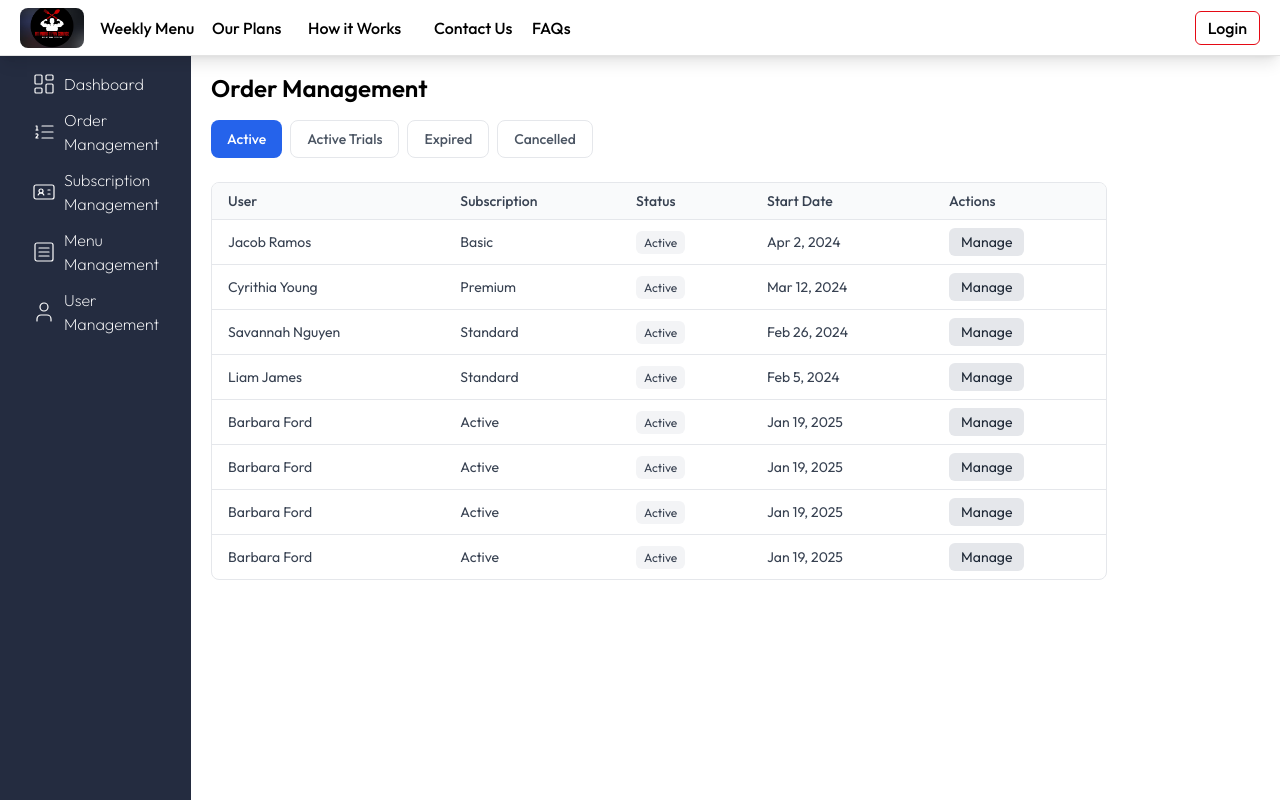
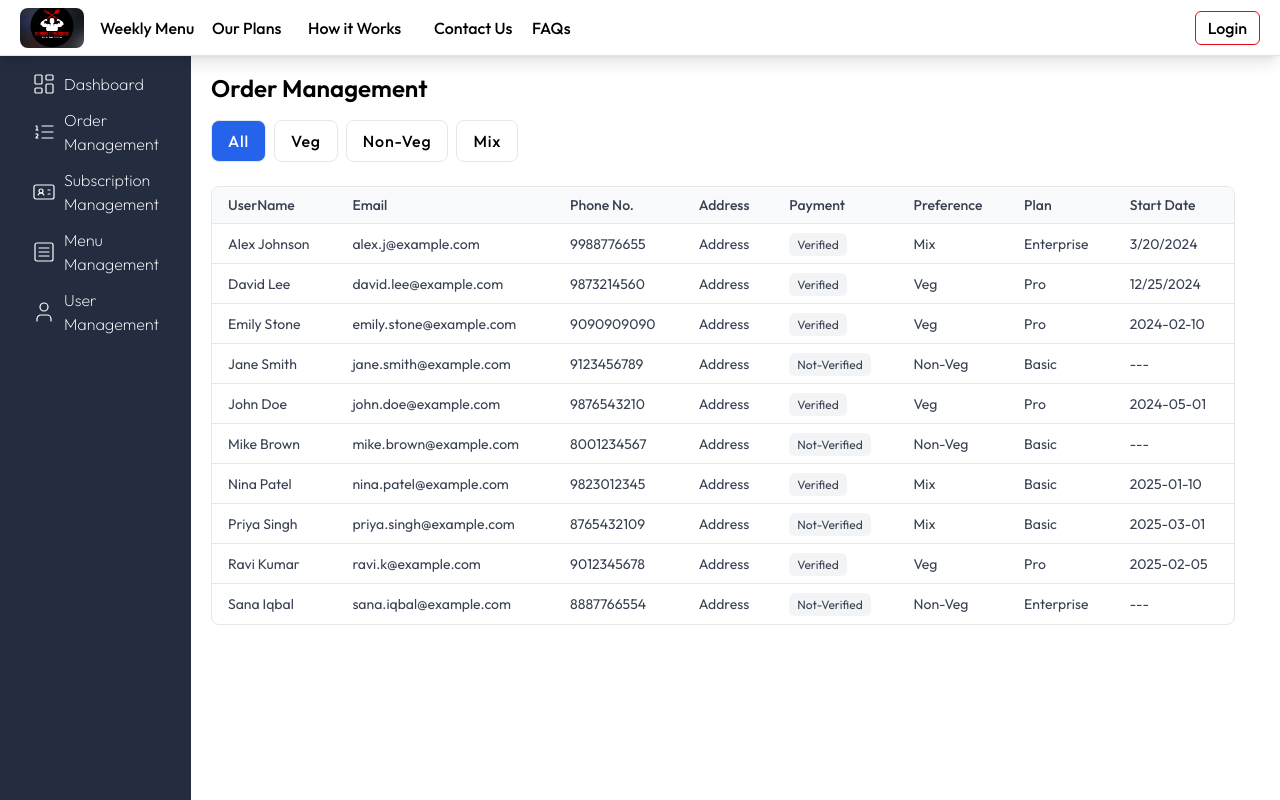
Before and after one commit to Devoptiv01/fit-mafia-tiffen, a Next.js app: page /order-mgt in a window 1280 px wide. Built offline with nearby package versions, Linux system fonts and the light colour scheme; no server answers; the database is empty.

Commit message:
Refactor: Enhance user management and order management pages with new data handling and UI improvements

```diff
--- a/src/app/(admin)/dashboard/page.tsx
+++ b/src/app/(admin)/dashboard/page.tsx
@@ -16,7 +16,7 @@ const data = {
 };
 
 const StatCard = ({Icon, title, value}: { Icon: React.ElementType, title:String, value: number | string }) => (
-  <div className="flex items-center gap-4 p-4 bg-white rounded-xl shadow border">
+  <div className="flex flex-col justify-center h-44 items-center gap-4 p-4 bg-white rounded-xl shadow border">
     <Icon className="text-blue-500 w-6 h-6" />
     <div>
       <div className="text-sm text-gray-500">{title}</div>
--- a/src/app/(admin)/order-mgt/page.tsx
+++ b/src/app/(admin)/order-mgt/page.tsx
@@ -1,76 +1,273 @@
 "use client";
 
-import React from "react";
+import axios from "axios";
+import React, { useEffect, useState } from "react";
 
 type Subscription = {
-  name: string;
+  userName: string;
+  email: string;
+  phoneNumber?: string;
+  preference: string;
   plan: string;
-  status: string;
-  startDate: string;
+  subscriptionPlan: string[] | string;
+  isSubscribed: boolean | string;
+  subscribedAt: string | Date | null;
+  isPaymentVerified: boolean
 };
 
-const subscriptions: Subscription[] = [
-  { name: "Jacob Ramos", plan: "Basic", status: "Active", startDate: "Apr 2, 2024" },
-  { name: "Cyrithia Young", plan: "Premium", status: "Active", startDate: "Mar 12, 2024" },
-  { name: "Savannah Nguyen", plan: "Standard", status: "Active", startDate: "Feb 26, 2024" },
-  { name: "Liam James", plan: "Standard", status: "Active", startDate: "Feb 5, 2024" },
-  { name: "Barbara Ford", plan: "Active", status: "Active", startDate: "Jan 19, 2025" },
-  { name: "Barbara Ford", plan: "Active", status: "Active", startDate: "Jan 19, 2025" },
-  { name: "Barbara Ford", plan: "Active", status: "Active", startDate: "Jan 19, 2025" },
-  { name: "Barbara Ford", plan: "Active", status: "Active", startDate: "Jan 19, 2025" },
+type CurrentStateProp = 'Veg' | 'Non-Veg' | "Mix" | 'all';
+
+const tableData = [
+  {
+    userName: "John Doe",
+    email: "john.doe@example.com",
+    phoneNumber: "9876543210",
+    preference: "Veg",
+    plan: "Pro",
+    subscriptionPlan: ["Lunch", "Dinner"],
+    isSubscribed: true,
+    subscribedAt: "2024-05-01",
+    isPaymentVerified: true,
+  },
+  {
+    userName: "Jane Smith",
+    email: "jane.smith@example.com",
+    phoneNumber: "9123456789",
+    preference: "Non-Veg",
+    plan: "Basic",
+    subscriptionPlan: "Lunch",
+    isSubscribed: false,
+    subscribedAt: null,
+    isPaymentVerified: false,
+  },
+  {
+    userName: "Alex Johnson",
+    email: "alex.j@example.com",
+    phoneNumber: "9988776655",
+    preference: "Mix",
+    plan: "Enterprise",
+    subscriptionPlan: ["Breakfast", "Lunch", "Dinner"],
+    isSubscribed: true,
+    subscribedAt: new Date("2024-03-20"),
+    isPaymentVerified: true,
+  },
+  {
+    userName: "Emily Stone",
+    email: "emily.stone@example.com",
+    phoneNumber: "9090909090",
+    preference: "Veg",
+    plan: "Pro",
+    subscriptionPlan: "Dinner",
+    isSubscribed: "true",
+    subscribedAt: "2024-02-10",
+    isPaymentVerified: true,
+  },
+  {
+    userName: "Mike Brown",
+    email: "mike.brown@example.com",
+    phoneNumber: "8001234567",
+    preference: "Non-Veg",
+    plan: "Basic",
+    subscriptionPlan: ["Lunch"],
+    isSubscribed: "false",
+    subscribedAt: null,
+    isPaymentVerified: false,
+  },
+  {
+    userName: "Nina Patel",
+    email: "nina.patel@example.com",
+    phoneNumber: "9823012345",
+    preference: "Mix",
+    plan: "Basic",
+    subscriptionPlan: ["Breakfast", "Lunch"],
+    isSubscribed: true,
+    subscribedAt: "2025-01-10",
+    isPaymentVerified: true,
+  },
+  {
+    userName: "Ravi Kumar",
+    email: "ravi.k@example.com",
+    phoneNumber: "9012345678",
+    preference: "Veg",
+    plan: "Pro",
+    subscriptionPlan: ["Lunch", "Dinner"],
+    isSubscribed: true,
+    subscribedAt: "2025-02-05",
+    isPaymentVerified: true,
+  },
+  {
+    userName: "Sana Iqbal",
+    email: "sana.iqbal@example.com",
+    phoneNumber: "8887766554",
+    preference: "Non-Veg",
+    plan: "Enterprise",
+    subscriptionPlan: "Dinner",
+    isSubscribed: false,
+    subscribedAt: null,
+    isPaymentVerified: false,
+  },
+  {
+    userName: "David Lee",
+    email: "david.lee@example.com",
+    phoneNumber: "9873214560",
+    preference: "Veg",
+    plan: "Pro",
+    subscriptionPlan: ["Lunch"],
+    isSubscribed: true,
+    subscribedAt: new Date("2024-12-25"),
+    isPaymentVerified: true,
+  },
+  {
+    userName: "Priya Singh",
+    email: "priya.singh@example.com",
+    phoneNumber: "8765432109",
+    preference: "Mix",
+    plan: "Basic",
+    subscriptionPlan: "Breakfast",
+    isSubscribed: true,
+    subscribedAt: "2025-03-01",
+    isPaymentVerified: false,
+  },
 ];
 
+
 const Page = () => {
+  const [rawData, setRawData] = useState<Subscription[]>([]);
+  const [filterData, setFilterData] = useState<Subscription[]>();
+  const [currentState, setCurrentState] = useState<CurrentStateProp>('all');
+
+  const handlefilter = () => {
+    let data: Subscription[] = [];
+    if(currentState !== 'all' ){
+      data = tableData
+        .filter((e) => e.preference == currentState)
+        .sort((a, b) => {
+          const nameA = a.userName || "";
+          const nameB = b.userName || "";
+          return nameA.localeCompare(nameB);
+        });
+    }
+    if(currentState === 'all' ){
+      data = tableData
+        .sort((a, b) => {
+          const nameA = a.userName || "";
+          const nameB = b.userName || "";
+          return nameA.localeCompare(nameB);
+        });
+    }
+
+    if(data.length === 0 ) {
+      setFilterData([]);
+    }else {
+      setFilterData(data);
+    }
+  };
+
+  useEffect(() => {
+    const getData = async () => {
+      const res = await axios.get("/api/v1/users-details");
+      console.log(res);
+      if (res.data.statusCode === 200) {
+        setRawData(res.data.data.allUsers);
+      }
+    };
+    getData();
+  }, []);
+  console.log(rawData);
+
+  useEffect(() => {
+    // getData()
+    handlefilter();
+  }, [currentState]);
+
   return (
-    <div className="p-4 w-full bg-white rounded-lg ">
+    <div className="p-4 w-full bg-white rounded-lg">
       <h2 className="text-2xl font-semibold mb-4">Order Management</h2>
 
       {/* Tabs */}
-      <div className="flex gap-2 mb-6">
-        <button className="px-4 py-2 bg-blue-600 text-white rounded-lg text-sm font-medium">
-          Active
+      <div className="flex gap-2 mb-6 text-black font-medium tracking-wider">
+        <button
+          onClick={() => setCurrentState('all')}
+          className={`px-4 py-2 hover:bg-blue-600  hover:text-white rounded-lg border duration-300  ${
+            currentState === 'all' && "bg-blue-600 text-white"
+          }`}
+        >
+          All
         </button>
-        <button className="px-4 py-2 bg-white text-gray-600 rounded-lg text-sm font-medium border">
-          Active Trials
+        <button
+          onClick={() => setCurrentState('Veg')}
+          className={`px-4 py-2 hover:bg-blue-600  hover:text-white rounded-lg border duration-300  ${
+            currentState === 'Veg' && "bg-blue-600 text-white"
+          }`}
+        >
+          Veg
         </button>
-        <button className="px-4 py-2 bg-white text-gray-600 rounded-lg text-sm font-medium border">
-          Expired
+        <button
+          onClick={() => setCurrentState("Non-Veg")}
+          className={`px-4 py-2 hover:bg-blue-600  hover:text-white rounded-lg border duration-300  ${
+            currentState === "Non-Veg" && "bg-blue-600 text-white"
+          }`}
+        >
+          Non-Veg
         </button>
-        <button className="px-4 py-2 bg-white text-gray-600 rounded-lg text-sm font-medium border">
-          Cancelled
+        <button
+          onClick={() => setCurrentState("Mix")}
+          className={`px-4 py-2 hover:bg-blue-600  hover:text-white rounded-lg border duration-300  ${
+            currentState === "Mix" && "bg-blue-600 text-white"
+          }`}
+        >
+          Mix
         </button>
       </div>
 
       {/* Table */}
-      <div className="overflow-x-auto rounded-lg max-w-4xl md:min-w-[530px] border border-gray-200">
-        <table className="w-full  text-sm text-left text-gray-700">
+      <div className="overflow-x-auto scrollbar-custom rounded-lg max-w-5xl md:min-w-[500px] border border-gray-200">
+        <table className="w-full overflow-x-auto scrollbar-custom text-sm text-left text-gray-700">
           <thead className="bg-gray-50">
             <tr>
-              <th className="px-4 py-2 font-medium">User</th>
-              <th className="px-4 py-2 font-medium">Subscription</th>
-              <th className="px-4 py-2 font-medium">Status</th>
+              <th className="px-4 py-2 font-medium">UserName</th>
+              <th className="px-4 py-2 font-medium">Email</th>
+              <th className="px-4 py-2 font-medium">Phone No.</th>
+              <th className="px-4 py-2 font-medium">Address</th>
+              <th className="px-4 py-2 font-medium">Payment</th>
+              <th className="px-4 py-2 font-medium">Preference</th>
+              <th className="px-4 py-2 font-medium">Plan</th>
               <th className="px-4 py-2 font-medium">Start Date</th>
-              <th className="px-4 py-2 font-medium">Actions</th>
+              {/* <th className="px-4 py-2 font-medium">Actions</th> */}
             </tr>
           </thead>
           <tbody>
-            {subscriptions.map((sub, idx) => (
+            {filterData && filterData.map((sub, idx) => (
                 <tr
                   key={idx}
-                className="border-t border-gray-200 hover:bg-gray-50 transition-colors"
+                  className="border-t border-gray-200 h-10 hover:bg-gray-50 transition-colors"
                 >
-                <td className="px-4 py-2">{sub.name}</td>
-                <td className="px-4 py-2">{sub.plan}</td>
+                  <td className="px-4 py-2">{sub.userName || "---"}</td>
+                  <td className="px-4 py-2">{sub.email}</td>
+                  <td className="px-4 py-2">
+                    {sub.phoneNumber || "9876543210"}
+                  </td>
+                  <td className="px-4 py-2">{"Address"}</td>
                   <td className="px-4 py-2">
                     <span className="px-2 py-1 bg-gray-100 text-gray-700 rounded-md text-xs">
-                    {sub.status}
+                    {sub.isPaymentVerified == true ? "Verified" : "Not-Verified"}
                     </span>
                   </td>
-                <td className="px-4 py-2">{sub.startDate}</td>
                   <td className="px-4 py-2">
-                  <button className="px-3 py-1 bg-gray-200 text-gray-800 text-sm rounded-md hover:bg-gray-300">
-                    Manage
-                  </button>
+                    {sub.preference}
+                  </td>
+                  <td className="px-4 py-2">
+                    {sub.plan}
+                  </td>
+                  <td className="px-4 py-2">
+                    {/* <button className="px-3 py-1 bg-gray-200 text-gray-800 text-sm rounded-md hover:bg-gray-300"> */}
+
+                    {typeof sub.subscribedAt === "string"
+                      ? sub.subscribedAt
+                      : (sub.subscribedAt as Date)?.toLocaleDateString() ||
+                        "---"}
+                    {typeof sub.subscribedAt === null && "---"}
+                    {/* </button> */}
                   </td>
                 </tr>
               ))}
--- a/src/app/(admin)/user-mgt/page.tsx
+++ b/src/app/(admin)/user-mgt/page.tsx
@@ -1,56 +1,144 @@
 "use client";
 
+import axios from "axios";
 import React, { useEffect, useState } from "react";
 
 type Subscription = {
   userName: string;
   email: string;
-  subscriptionPlan: string;
-  isSubscribed: boolean;
-  startDate: string;
+  phoneNumber?: string;
+  subscriptionPlan: string[] | string;
+  isSubscribed: boolean | string;
+  subscribedAt: string | Date | null;
 };
 
 type CurrentStateProp = true | false | "all";
 
-const subscriptions: Subscription[] = [
+const subscriptions = [
   {
     userName: "JohnDoe",
     email: "john.doe@example.com",
+    phoneNumber: "9876543210",
     subscriptionPlan: "Pro",
     isSubscribed: true,
-    startDate: "2024-05-12",
+    subscribedAt: "2024-05-12",
   },
   {
     userName: "JaneSmith",
     email: "jane.smith@example.com",
+    phoneNumber: "9123456789",
     subscriptionPlan: "Basic",
     isSubscribed: false,
-    startDate: "2023-11-30",
+    subscribedAt: "2023-11-30",
   },
   {
     userName: "AlexJones",
     email: "alex.jones@example.com",
+    phoneNumber: "9988776655",
     subscriptionPlan: "Enterprise",
     isSubscribed: true,
-    startDate: "2025-01-15",
+    subscribedAt: "2025-01-15",
   },
   {
     userName: "EmilyStone",
     email: "emily.stone@example.com",
+    phoneNumber: "9090909090",
     subscriptionPlan: "Pro",
     isSubscribed: false,
-    startDate: "2025-04-10",
+    subscribedAt: "2025-04-10",
   },
   {
     userName: "MikeBrown",
     email: "mike.brown@example.com",
+    phoneNumber: "8001234567",
     subscriptionPlan: "Basic",
     isSubscribed: true,
-    startDate: "2024-07-22",
+    subscribedAt: "2024-07-22",
+  },
+  {
+    userName: "SaraLee",
+    email: "sara.lee@example.com",
+    phoneNumber: "8223344556",
+    subscriptionPlan: "Enterprise",
+    isSubscribed: true,
+    subscribedAt: "2024-10-01",
+  },
+  {
+    userName: "TomClark",
+    email: "tom.clark@example.com",
+    phoneNumber: "8899776655",
+    subscriptionPlan: "Pro",
+    isSubscribed: false,
+    subscribedAt: "2023-09-18",
+  },
+  {
+    userName: "LindaMiller",
+    email: "linda.miller@example.com",
+    phoneNumber: "9112233445",
+    subscriptionPlan: "Basic",
+    isSubscribed: true,
+    subscribedAt: "2025-02-05",
+  },
+  {
+    userName: "ChrisEvans",
+    email: "chris.evans@example.com",
+    phoneNumber: "9556677880",
+    subscriptionPlan: "Pro",
+    isSubscribed: true,
+    subscribedAt: "2025-04-01",
+  },
+  {
+    userName: "NancyWhite",
+    email: "nancy.white@example.com",
+    phoneNumber: "8005551212",
+    subscriptionPlan: "Enterprise",
+    isSubscribed: false,
+    subscribedAt: "2024-01-20",
+  },
+  {
+    userName: "SteveGrant",
+    email: "steve.grant@example.com",
+    phoneNumber: "7001234567",
+    subscriptionPlan: "Pro",
+    isSubscribed: true,
+    subscribedAt: "2024-08-14",
+  },
+  {
+    userName: "OliviaTurner",
+    email: "olivia.turner@example.com",
+    phoneNumber: "9667788990",
+    subscriptionPlan: "Basic",
+    isSubscribed: false,
+    subscribedAt: "2023-10-05",
+  },
+  {
+    userName: "DavidKing",
+    email: "david.king@example.com",
+    phoneNumber: "8080808080",
+    subscriptionPlan: "Enterprise",
+    isSubscribed: true,
+    subscribedAt: "2025-03-12",
+  },
+  {
+    userName: "SophiaHill",
+    email: "sophia.hill@example.com",
+    phoneNumber: "9099223344",
+    subscriptionPlan: "Pro",
+    isSubscribed: true,
+    subscribedAt: "2024-11-28",
+  },
+  {
+    userName: "BrianScott",
+    email: "brian.scott@example.com",
+    phoneNumber: "8777665544",
+    subscriptionPlan: "Basic",
+    isSubscribed: false,
+    subscribedAt: "2023-12-19",
   },
 ];
 
 const Page = () => {
+  const [rawData, setRawData] = useState<Subscription[]>([]);
   const [filterData, setFilterData] = useState<Subscription[]>();
   const [currentState, setCurrentState] = useState<CurrentStateProp>(true);
 
@@ -59,14 +147,46 @@ const Page = () => {
     if (currentState === true || currentState === false) {
       data = subscriptions
         .filter((e) => e.isSubscribed == currentState)
-        .sort((a, b) => a.userName.localeCompare(b.userName));
+        .sort((a, b) => {
+          const nameA = a.userName || "";
+          const nameB = b.userName || "";
+          return nameA.localeCompare(nameB);
+        });
+    } else {
+      data = subscriptions.sort((a, b) => {
+        const nameA = a.userName || "";
+        const nameB = b.userName || "";
+        return nameA.localeCompare(nameB);
+      });
+    }
+    if(data.length === 0 ) {
+      setFilterData([{
+        userName: "---",
+        email: "---",
+        phoneNumber: "---",
+        subscriptionPlan: "--",
+        isSubscribed: '---',
+        subscribedAt: "---",
+      }]);
     }else {
-      data = subscriptions.sort((a, b) => a.userName.localeCompare(b.userName));
+      setFilterData(data);
     }
-    setFilterData(data);
   };
 
   useEffect(() => {
+    const getData = async () => {
+      const res = await axios.get("/api/v1/users-details");
+      console.log(res);
+      if (res.data.statusCode === 200) {
+        setRawData(res.data.data.allUsers);
+      }
+    };
+    getData();
+  }, []);
+  console.log(rawData);
+
+  useEffect(() => {
+    // getData()
     handlefilter();
   }, [currentState]);
 
@@ -76,27 +196,30 @@ const Page = () => {
 
       {/* Tabs */}
       <div className="flex gap-2 mb-6 text-black font-medium tracking-wider">
+      <button
+          onClick={() => setCurrentState("all")}
+          className={`px-4 py-2 hover:bg-blue-600  hover:text-white rounded-lg border duration-300  ${
+            currentState === "all" && "bg-blue-600 text-white"
+          }`}
+        >
+          All Users
+        </button>
         <button
           onClick={() => setCurrentState(true)}
-          className={`px-4 py-2 hover:bg-blue-600  hover:text-white rounded-lg border duration-300  ${ currentState === true && 'bg-blue-600 text-white'}`}
+          className={`px-4 py-2 hover:bg-blue-600  hover:text-white rounded-lg border duration-300  ${
+            currentState === true && "bg-blue-600 text-white"
+          }`}
         >
           Active
         </button>
         <button
           onClick={() => setCurrentState(false)}
-          className={`px-4 py-2 hover:bg-blue-600  hover:text-white rounded-lg border duration-300  ${ currentState === false && 'bg-blue-600 text-white'}`}
+          className={`px-4 py-2 hover:bg-blue-600  hover:text-white rounded-lg border duration-300  ${
+            currentState === false && "bg-blue-600 text-white"
+          }`}
         >
           Unactive
         </button>
-        <button
-          onClick={() => setCurrentState('all')}
-          className={`px-4 py-2 hover:bg-blue-600  hover:text-white rounded-lg border duration-300  ${ currentState === 'all' && 'bg-blue-600 text-white'}`}
-        >
-          All Users
-        </button>
-        {/* <button className="px-4 py-2 bg-white text-gray-600 rounded-lg text-sm font-medium border">
-          Cancelled
-        </button> */}
       </div>
 
       {/* Table */}
@@ -121,13 +244,15 @@ const Page = () => {
                   key={idx}
                   className="border-t border-gray-200 h-10 hover:bg-gray-50 transition-colors"
                 >
-                  <td className="px-4 py-2">{sub.userName}</td>
+                  <td className="px-4 py-2">{sub.userName || "---"}</td>
                   <td className="px-4 py-2">{sub.email}</td>
-                  <td className="px-4 py-2">{sub.phoneNumber || '9876543210'}</td>
-                  <td className="px-4 py-2">{sub.phoneNumber || 'Address'}</td>
+                  <td className="px-4 py-2">
+                    {sub.phoneNumber || "9876543210"}
+                  </td>
+                  <td className="px-4 py-2">{"Address"}</td>
                   <td className="px-4 py-2">
                     <span className="px-2 py-1 bg-gray-100 text-gray-700 rounded-md text-xs">
-                      {sub.subscriptionPlan}
+                      {sub.subscriptionPlan || "No Plan"}
                     </span>
                   </td>
                   <td className="px-4 py-2">
@@ -135,7 +260,12 @@ const Page = () => {
                   </td>
                   <td className="px-4 py-2">
                     {/* <button className="px-3 py-1 bg-gray-200 text-gray-800 text-sm rounded-md hover:bg-gray-300"> */}
-                    {sub.startDate}
+
+                    {typeof sub.subscribedAt === "string"
+                      ? sub.subscribedAt
+                      : (sub.subscribedAt as Date)?.toLocaleDateString() ||
+                        "---"}
+                    {typeof sub.subscribedAt === null && "---"}
                     {/* </button> */}
                   </td>
                 </tr>
--- a/src/app/api/v1/(admin)/all-users/route.ts
+++ b/src/app/api/v1/(admin)/users-details/route.ts
@@ -9,8 +9,8 @@ import { NextResponse } from "next/server";
 export async function GET() {
     try {
         await db();
-        const allUsers = await User.find().select('-__v -password -OTP -otpExpire -isOtpVerified -otpVerifiedAt ')
-        .populate('paymentHistory').populate('subscribePlans').lean().exec()
+        const allUsers = await User.find().select('email userName address subscriptionPlan isSubscribed subscribedAt isPaymentVerified')
+        .populate('paymentHistory').populate('subscribePlans').exec()
         if (!allUsers) {
             return NextResponse.json(new ApiResponse(404,  "No users found", {allUsers}), { status: 404 });
         };
--- a/src/app/page.tsx
+++ b/src/app/page.tsx
@@ -1,4 +1,5 @@
 import Features from "@/components/main/Features";
+import Footer from "@/components/main/Footer";
 import HeroSection from "@/components/main/HeroSection";
 import MenuPreview from "@/components/main/MenuPreview";
 import PreparedSection from "@/components/main/PreparedSection";
@@ -21,6 +22,7 @@ export default function Home() {
     <Testimonials/>
     <Features/>
     <WhyChooseUs/>
+    <Footer/>
    </div>
   );
 }
```
Lines whose indentation alone changed are shown as unchanged.
